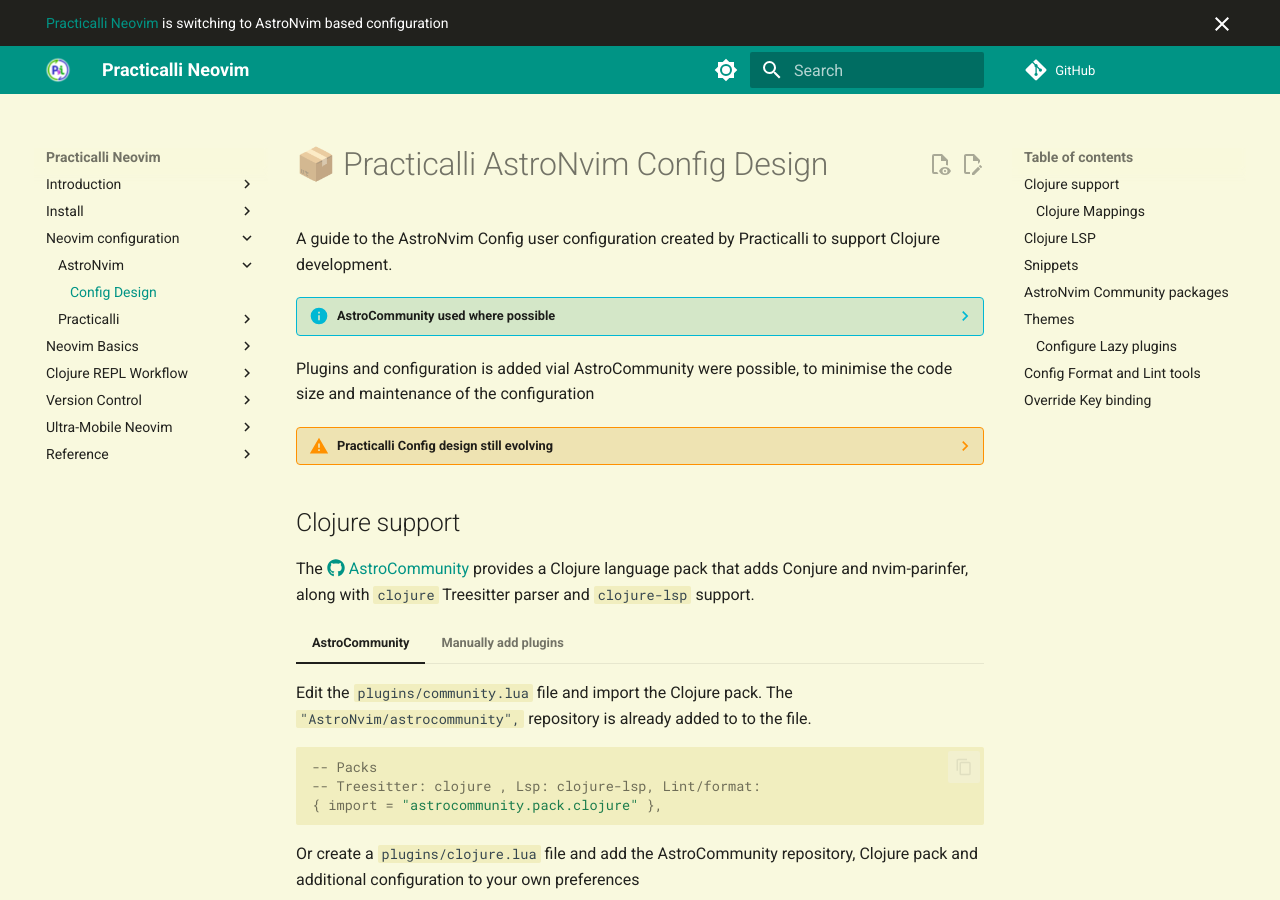
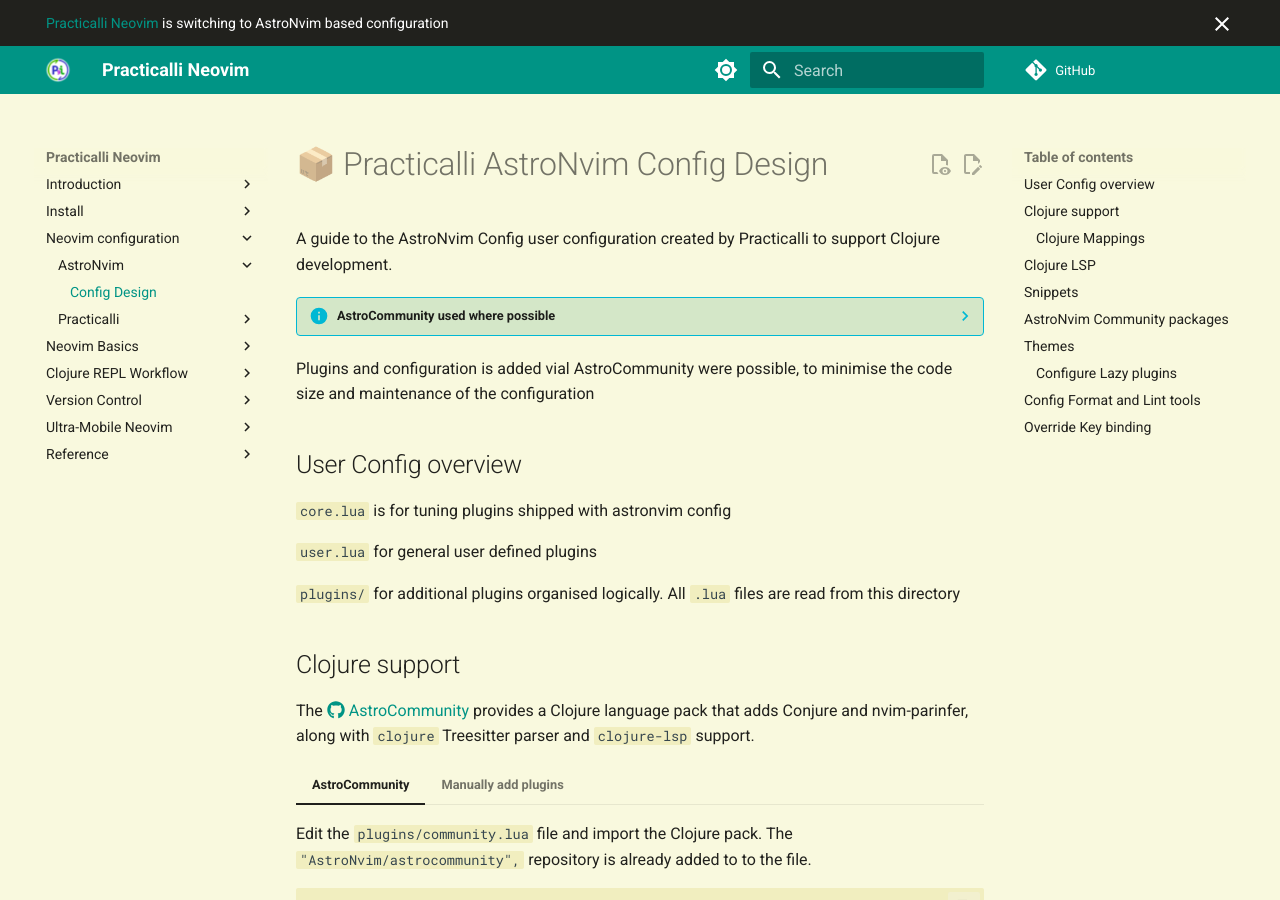
Before and after one commit to practicalli/neovim, an MkDocs documentation site: the page built from docs/configuration/astronvim/config-design.md, in a window 1280 px wide and 900 px high. Built offline with MkDocs 1.6.1 and Material for MkDocs 9.7.7, drawn with Linux system fonts in a browser that asks for light colours; emoji names are drawn with the system emoji font; plug-ins that fetch from the network failed and are left out; comment, search, counter and statistics services are not loaded.

Commit message:
config: user config overview
Signed-off-by: John Practicalli <250870+practicalli-john@users.noreply.github.com>

```diff
--- a/docs/configuration/astronvim/config-design.md
+++ b/docs/configuration/astronvim/config-design.md
@@ -5,8 +5,15 @@
 ??? INFO "AstroCommunity used where possible"
 Plugins and configuration is added vial AstroCommunity were possible, to minimise the code size and maintenance of the configuration
 
-??? WARNING "Practicalli Config design still evolving"
-    Its only a week since starting to put together an AstroNvim config, so there may be some changes.  However, it seems most of the features required are now configured.
+
+## User Config overview
+
+`core.lua` is for tuning plugins shipped with astronvim config
+
+`user.lua` for general user defined plugins
+
+`plugins/` for additional plugins organised logically. All `.lua` files are read from this directory
+
 
 ## Clojure support
 
```
